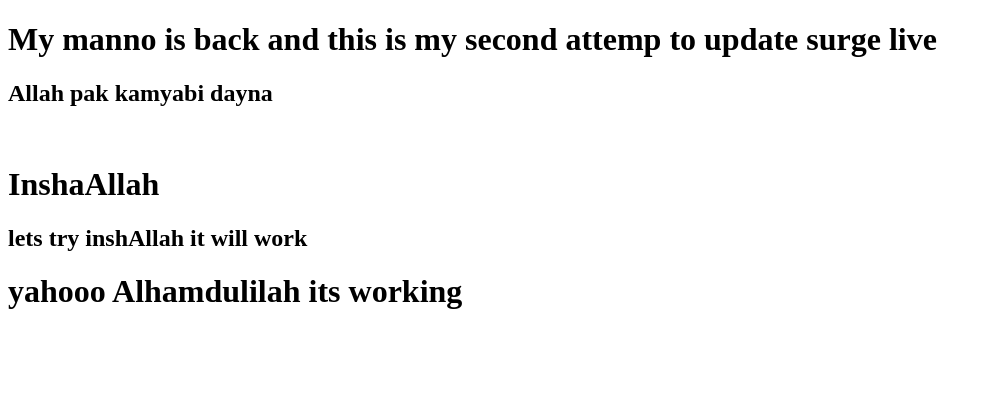
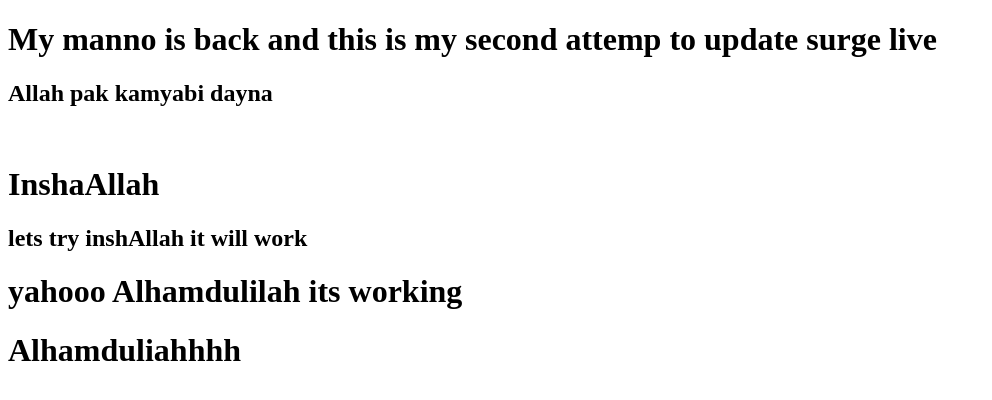
Before and after one commit to bluefingers/bootcamp2020sample, a plain HTML site: page index.html in a window 1280 px wide. Shown: the whole page, without its empty margins (0-992 px from the left). Drawn offline with Linux system fonts and the light colour scheme.

Commit message:
7nov startover

```diff
--- a/index.html
+++ b/index.html
@@ -11,5 +11,6 @@
     <h1>InshaAllah</h1>
     <h2>lets try inshAllah it will work</h2>
     <h1>yahooo Alhamdulilah its working</h1>
+    <h1>Alhamduliahhhh</h1>
 </body>
 </html>
```
